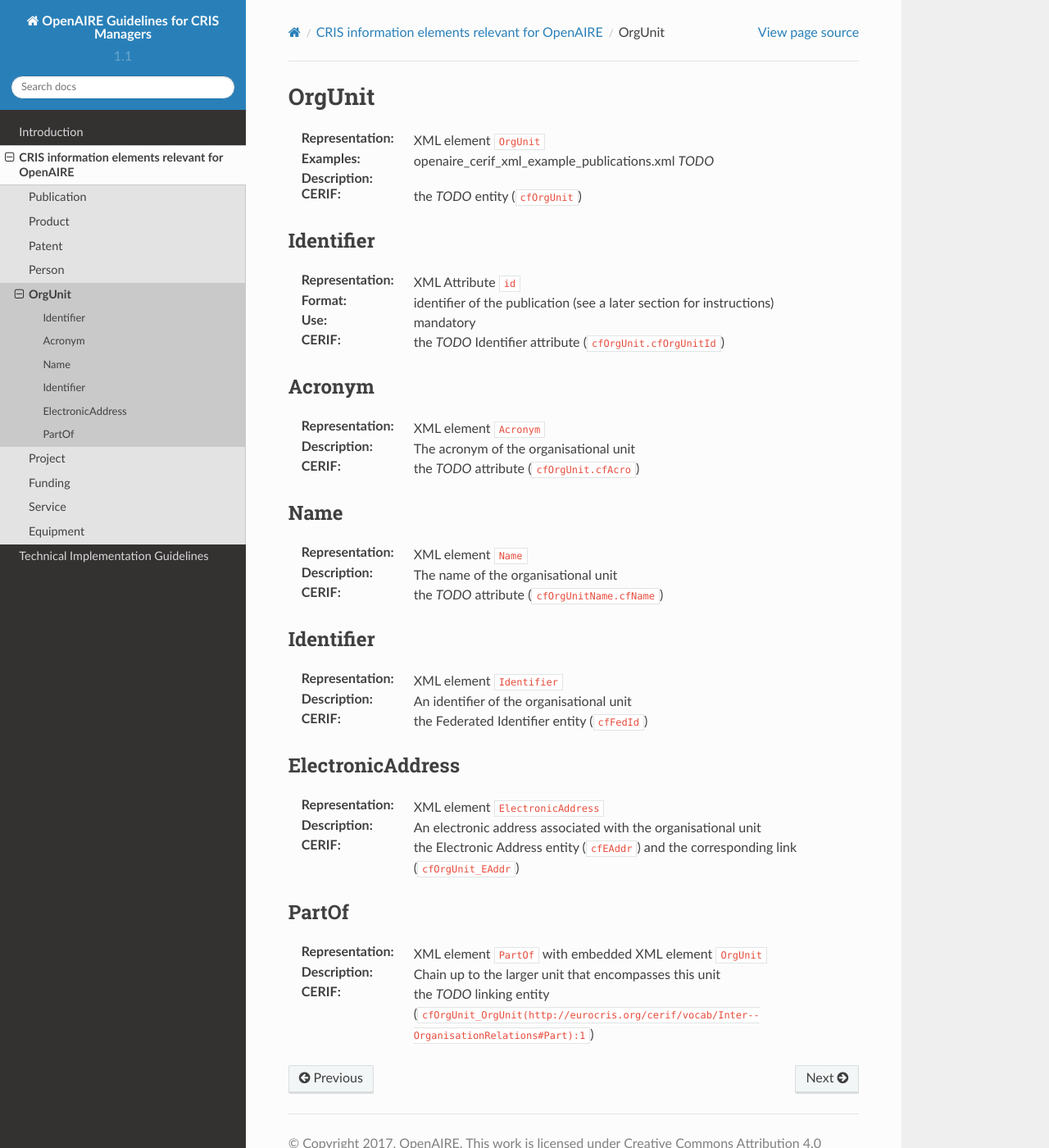
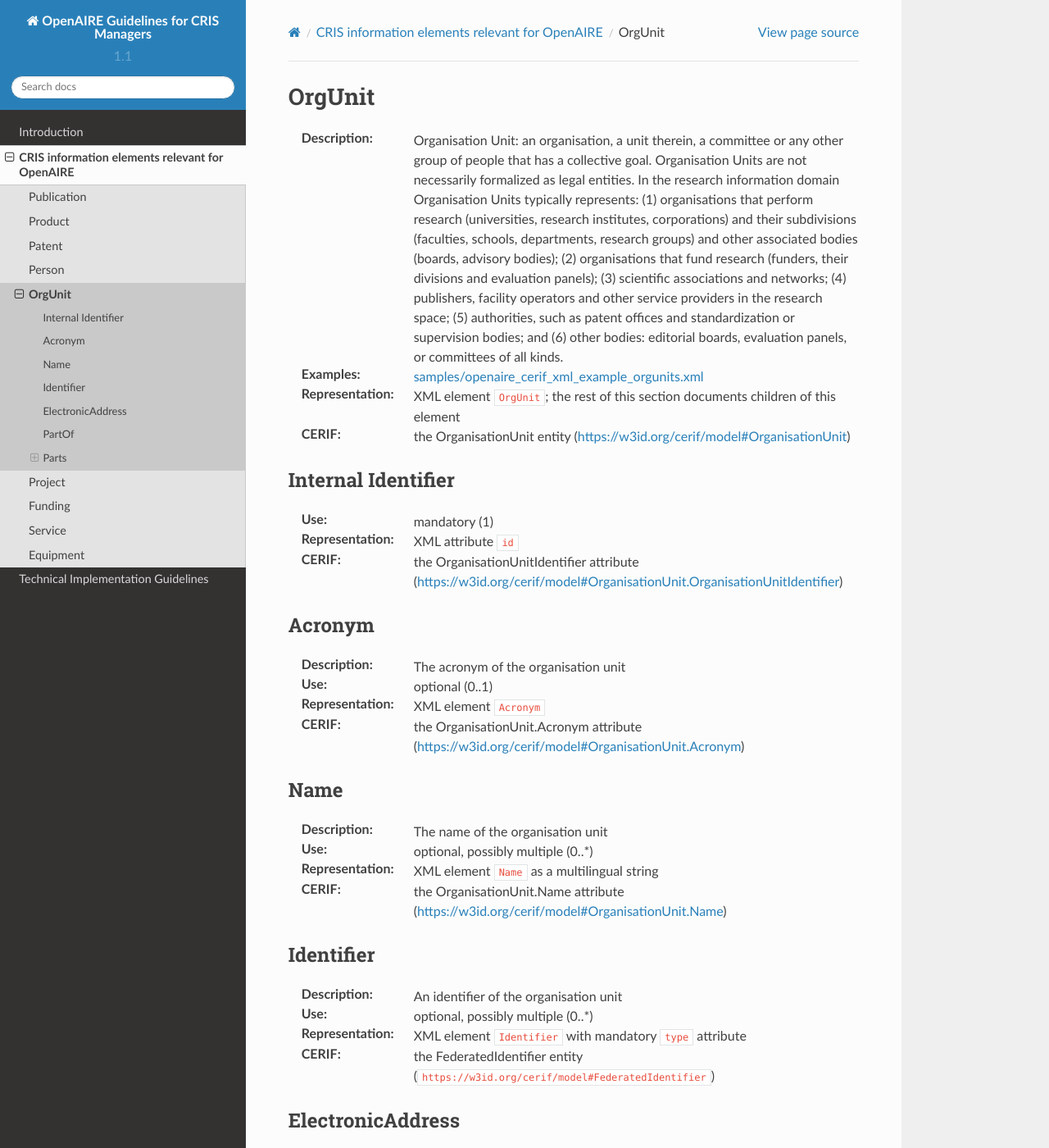
Before and after one commit to openaire/guidelines-cris-managers, a Sphinx documentation site: the page built from docs/cerif_xml_organisation_entity.rst, in a window 1280 px wide and 1400 px high. Shown: the whole window at 82% size. Built offline with Sphinx 7.4.7 and the Read the Docs theme 2.0.0, drawn with Linux system fonts in a browser that asks for light colours; some of the changed text lies outside the part shown.

Commit message:
OrgUnit description and example

```diff
--- a/docs/cerif_xml_organisation_entity.rst
+++ b/docs/cerif_xml_organisation_entity.rst
@@ -1,45 +1,75 @@
-.. _c:orgunit
+.. _orgunit:
+
 
 OrgUnit
 =======
-:Representation: XML element ``OrgUnit``
-:Examples: openaire_cerif_xml_example_publications.xml *TODO*
-:Description:
-:CERIF: the *TODO* entity (``cfOrgUnit``)
+:Description: Organisation Unit: an organisation, a unit therein, a committee or any other group of people that has a collective goal. Organisation Units are not necessarily formalized as legal entities. In the research information domain Organisation Units typically represents: (1) organisations that perform research (universities, research institutes, corporations) and their subdivisions (faculties, schools, departments, research groups) and other associated bodies (boards, advisory bodies); (2) organisations that fund research (funders, their divisions and evaluation panels); (3) scientific associations and networks; (4) publishers, facility operators and other service providers in the research space; (5) authorities, such as patent offices and standardization or supervision bodies; and (6) other bodies: editorial boards, evaluation panels, or committees of all kinds.
+:Examples: `<samples/openaire_cerif_xml_example_orgunits.xml>`_
+:Representation: XML element ``OrgUnit``; the rest of this section documents children of this element
+:CERIF: the OrganisationUnit entity (`<https://w3id.org/cerif/model#OrganisationUnit>`_)
+
+
+Internal Identifier
+^^^^^^^^^^^^^^^^^^^
+:Use: mandatory (1)
+:Representation: XML attribute ``id``
+:CERIF: the OrganisationUnitIdentifier attribute (`<https://w3id.org/cerif/model#OrganisationUnit.OrganisationUnitIdentifier>`_)
+
+
+Acronym
+^^^^^^^
+:Description: The acronym of the organisation unit
+:Use: optional (0..1)
+:Representation: XML element ``Acronym``
+:CERIF: the OrganisationUnit.Acronym attribute (`<https://w3id.org/cerif/model#OrganisationUnit.Acronym>`_)
+
+
+
+Name
+^^^^
+:Description: The name of the organisation unit
+:Use: optional, possibly multiple (0..*)
+:Representation: XML element ``Name`` as a multilingual string
+:CERIF: the OrganisationUnit.Name attribute (`<https://w3id.org/cerif/model#OrganisationUnit.Name>`_)
+
+
 
 Identifier
 ^^^^^^^^^^
-:Representation: XML Attribute ``id``
-:Format: identifier of the publication (see a later section for instructions)
-:Use: mandatory
-:CERIF: the *TODO* Identifier attribute (``cfOrgUnit.cfOrgUnitId``)
+:Description: An identifier of the organisation unit
+:Use: optional, possibly multiple (0..*)
+:Representation: XML element ``Identifier`` with mandatory ``type`` attribute
+:CERIF: the FederatedIdentifier entity (``https://w3id.org/cerif/model#FederatedIdentifier``)
 
-Acronym
-^^^^^^^
-:Representation: XML element ``Acronym``
-:Description: The acronym of the organisational unit
-:CERIF: the *TODO* attribute (``cfOrgUnit.cfAcro``)
 
-Name
-^^^^
-:Representation: XML element ``Name``
-:Description: The name of the organisational unit
-:CERIF: the *TODO* attribute (``cfOrgUnitName.cfName``)
-
-Identifier
-^^^^^^^^^^
-:Representation: XML element ``Identifier``
-:Description: An identifier of the organisational unit
-:CERIF: the Federated Identifier entity (``cfFedId``)
 
 ElectronicAddress
 ^^^^^^^^^^^^^^^^^
+:Description: An electronic address associated with the organisation unit
+:Use: optional, possibly multiple (0..*)
 :Representation: XML element ``ElectronicAddress``
-:Description: An electronic address associated with the organisational unit
-:CERIF: the Electronic Address entity (``cfEAddr``) and the corresponding link (``cfOrgUnit_EAddr``)
+:CERIF: the ElectronicAddress entity (``https://w3id.org/cerif/model#ElectronicAddress``) and the corresponding link (``https://w3id.org/cerif/model#OrganisationUnit_ElectronicAddress``)
+
+
 
 PartOf
 ^^^^^^
+:Description: Chain up to the larger unit that encompasses this unit
+:Use: optional (0..1)
 :Representation: XML element ``PartOf`` with embedded XML element ``OrgUnit``
-:Description: Chain up to the larger unit that encompasses this unit
-:CERIF: the *TODO* linking entity (``cfOrgUnit_OrgUnit(http://eurocris.org/cerif/vocab/Inter-­OrganisationRelations#Part):1``)
+:CERIF: the OrganisationUnit_OrganisationUnit linking entity (`<https://w3id.org/cerif/model#OrganisationUnit_OrganisationUnit>`_) with the `<https://w3id.org/cerif/vocab/Inter-­OrganisationRelations#Part>`_ semantics (direction :1)
+
+
+Parts
+^^^^^
+:Description: The list of parts (smaller units) of this unit (container element)
+:Representation: XML element ``Parts`` with ordered embedded XML elements ``Part``
+
+
+
+Part
+----
+:Description: The relationship to the contained unit
+:Use: optional, possibly multiple (0..*)
+:Representation: XML element ``Part`` with embedded XML element ``OrgUnit``
+:CERIF: the OrganisationUnit_OrganisationUnit linking entity (`<https://w3id.org/cerif/model#OrganisationUnit_OrganisationUnit>`_) with the `<https://w3id.org/cerif/vocab/Inter-­OrganisationRelations#Part>`_ semantics (direction :2)
```
Also changed, not shown: 1 other file.
